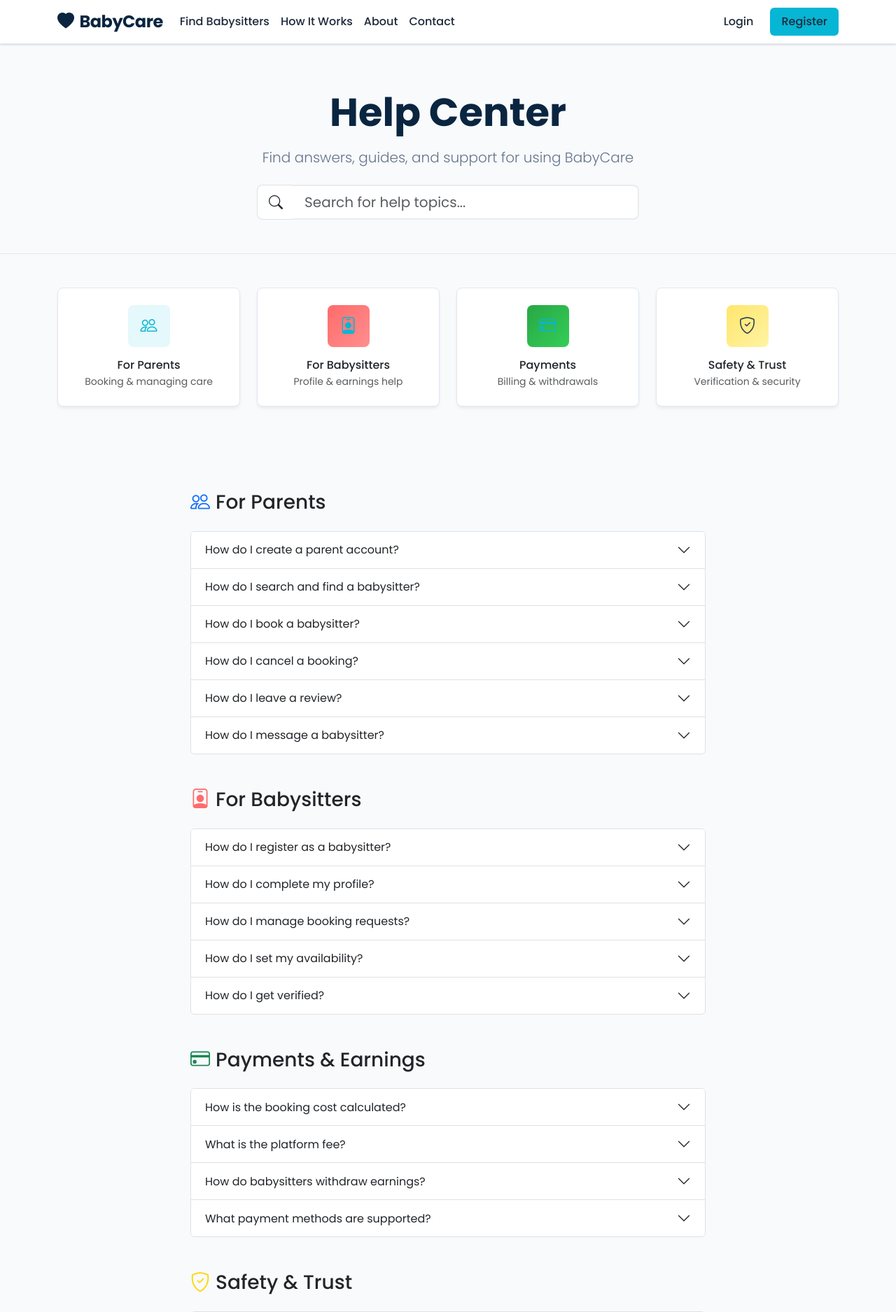
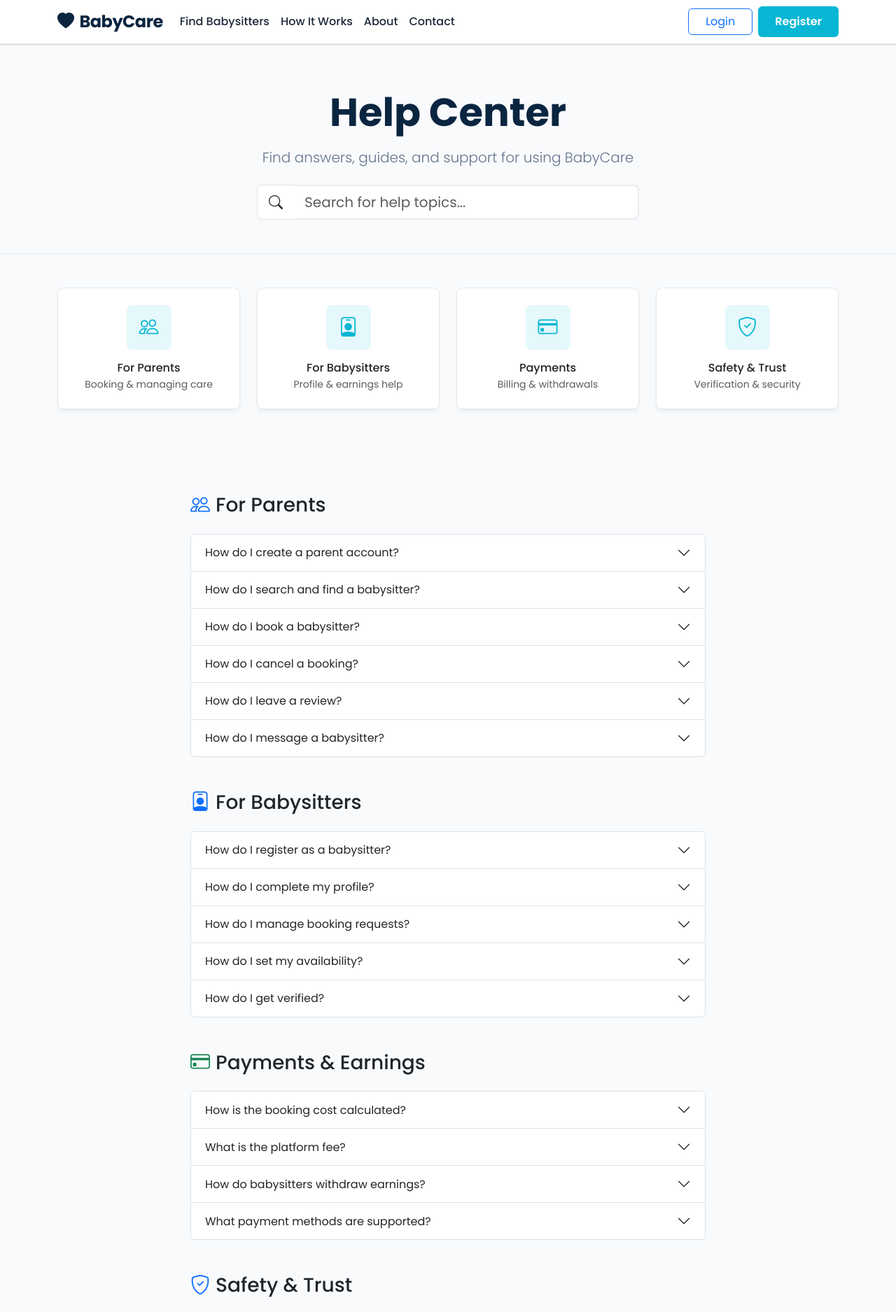
Before and after one commit to saadsaeed072/CARE-BABY, a Flask app: page /help in a window 1280 px wide. Shown: the top 1875 px of the page at 70% size. Run offline with Flask 3, Linux system fonts and the light colour scheme; some libraries are stand-ins or nearby versions.

Commit message:
modified:   static/style/style.css 	modified:   templates/base.html 	modified:   templates/help.html 	modified:   templates/index.html

```diff
--- a/static/style/style.css
+++ b/static/style/style.css
@@ -183,20 +183,25 @@
         }
 
         .footer {
-            background: var(--dark-color);
+            background: var(--primary-color);
             color: white;
-            padding: 40px 0;
+            padding: 60px 0 30px 0;
             margin-top: auto;
+            border-top: 5px solid var(--secondary-color);
         }
 
         .footer a {
-            color: rgba(255, 255, 255, 0.8);
+            color: rgba(255, 255, 255, 0.7);
             text-decoration: none;
             transition: color 0.3s;
         }
 
         .footer a:hover {
-            color: var(--primary-color);
+            color: var(--secondary-color);
+        }
+
+        .footer hr {
+            border-color: rgba(255, 255, 255, 0.1);
         }
 
         .hero-section {
--- a/templates/base.html
+++ b/templates/base.html
@@ -67,12 +67,11 @@
                         </a>
                     </li>
                     {% else %}
-                    <li class="nav-item">
-                        <a class="nav-link btn btn-outline-primary px-3 ms-2 text-primary" href="{{ url_for('login') }}">Login</a>
+                    <li class="nav-item d-flex align-items-center">
+                        <a class="btn btn-outline-primary px-4 ms-2" href="{{ url_for('login') }}">Login</a>
                     </li>
-                    <li class="nav-item">
-                        <a class="nav-link btn btn-primary px-3 ms-2 text-white"
-                            href="{{ url_for('register') }}">Register</a>
+                    <li class="nav-item d-flex align-items-center">
+                        <a class="btn btn-primary px-4 ms-2" href="{{ url_for('register') }}">Register</a>
                     </li>
                     {% endif %}
                 </ul>
--- a/templates/help.html
+++ b/templates/help.html
@@ -26,7 +26,7 @@
             <div class="col-md-3 col-6">
                 <a href="#parents-section" class="text-decoration-none">
                     <div class="card h-100 p-4 text-center help-card" style="transition: transform 0.3s, box-shadow 0.3s; cursor: pointer;">
-                        <div class="feature-icon mx-auto mb-3" style="width: 60px; height: 60px; font-size: 1.5rem;">
+                        <div class="feature-icon mx-auto mb-3">
                             <i class="bi bi-people"></i>
                         </div>
                         <h6 class="mb-1">For Parents</h6>
@@ -37,7 +37,7 @@
             <div class="col-md-3 col-6">
                 <a href="#sitters-section" class="text-decoration-none">
                     <div class="card h-100 p-4 text-center help-card" style="transition: transform 0.3s, box-shadow 0.3s; cursor: pointer;">
-                        <div class="feature-icon mx-auto mb-3" style="width: 60px; height: 60px; font-size: 1.5rem; background: linear-gradient(135deg, #FF6B6B, #FF8E8E);">
+                        <div class="feature-icon mx-auto mb-3">
                             <i class="bi bi-person-badge"></i>
                         </div>
                         <h6 class="mb-1">For Babysitters</h6>
@@ -48,7 +48,7 @@
             <div class="col-md-3 col-6">
                 <a href="#payments-section" class="text-decoration-none">
                     <div class="card h-100 p-4 text-center help-card" style="transition: transform 0.3s, box-shadow 0.3s; cursor: pointer;">
-                        <div class="feature-icon mx-auto mb-3" style="width: 60px; height: 60px; font-size: 1.5rem; background: linear-gradient(135deg, #28a745, #34ce57);">
+                        <div class="feature-icon mx-auto mb-3">
                             <i class="bi bi-credit-card"></i>
                         </div>
                         <h6 class="mb-1">Payments</h6>
@@ -59,8 +59,8 @@
             <div class="col-md-3 col-6">
                 <a href="#safety-section" class="text-decoration-none">
                     <div class="card h-100 p-4 text-center help-card" style="transition: transform 0.3s, box-shadow 0.3s; cursor: pointer;">
-                        <div class="feature-icon mx-auto mb-3" style="width: 60px; height: 60px; font-size: 1.5rem; background: linear-gradient(135deg, #FFE66D, #FFF3A3);">
-                            <i class="bi bi-shield-check" style="color: #2C3E50;"></i>
+                        <div class="feature-icon mx-auto mb-3">
+                            <i class="bi bi-shield-check"></i>
                         </div>
                         <h6 class="mb-1">Safety & Trust</h6>
                         <p class="text-muted small mb-0">Verification & security</p>
@@ -202,7 +202,7 @@
     <div class="container">
         <div class="row">
             <div class="col-lg-8 mx-auto">
-                <h3 class="mb-4"><i class="bi bi-person-badge me-2" style="color: #FF6B6B;"></i>For Babysitters</h3>
+                <h3 class="mb-4"><i class="bi bi-person-badge me-2 text-primary"></i>For Babysitters</h3>
                 <div class="accordion help-accordion" id="sitterAccordion">
                     <div class="accordion-item help-item">
                         <h2 class="accordion-header">
@@ -417,7 +417,7 @@
     <div class="container">
         <div class="row">
             <div class="col-lg-8 mx-auto">
-                <h3 class="mb-4"><i class="bi bi-shield-check me-2" style="color: #FFD700;"></i>Safety & Trust</h3>
+                <h3 class="mb-4"><i class="bi bi-shield-check me-2 text-primary"></i>Safety & Trust</h3>
                 <div class="accordion help-accordion" id="safetyAccordion">
                     <div class="accordion-item help-item">
                         <h2 class="accordion-header">
@@ -567,7 +567,7 @@
 <!-- Still Need Help CTA -->
 <section class="py-5">
     <div class="container">
-        <div class="card p-5 text-center" style="background: linear-gradient(135deg, #FF6B6B, #FF8E8E); color: white;">
+        <div class="card p-5 text-center reveal" style="background: var(--primary-color); color: white;">
             <h2 class="fw-bold mb-3">Still Need Help?</h2>
             <p class="lead mb-4">Can't find what you're looking for? Our support team is ready to help!</p>
             <div class="d-flex justify-content-center gap-3 flex-wrap">
--- a/templates/index.html
+++ b/templates/index.html
@@ -15,7 +15,7 @@
                     <a href="{{ url_for('search') }}" class="btn btn-light btn-lg">
                         <i class="bi bi-search me-2"></i>Find a Babysitter
                     </a>
-                    <a href="{{ url_for('register') }}" class="btn btn-outline-light btn-lg">
+                    <a href="{{ url_for('register') }}" class="btn btn-light btn-lg">
                         <i class="bi bi-person-plus me-2"></i>Join as Babysitter
                     </a>
                 </div>
```
